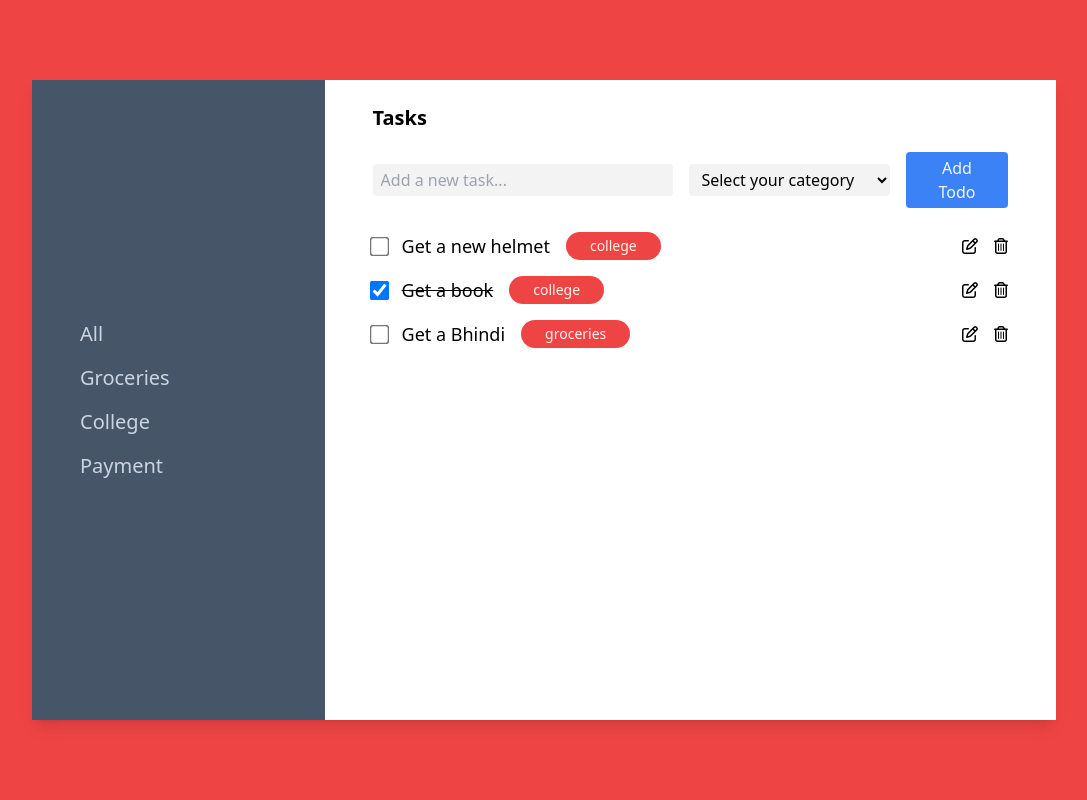
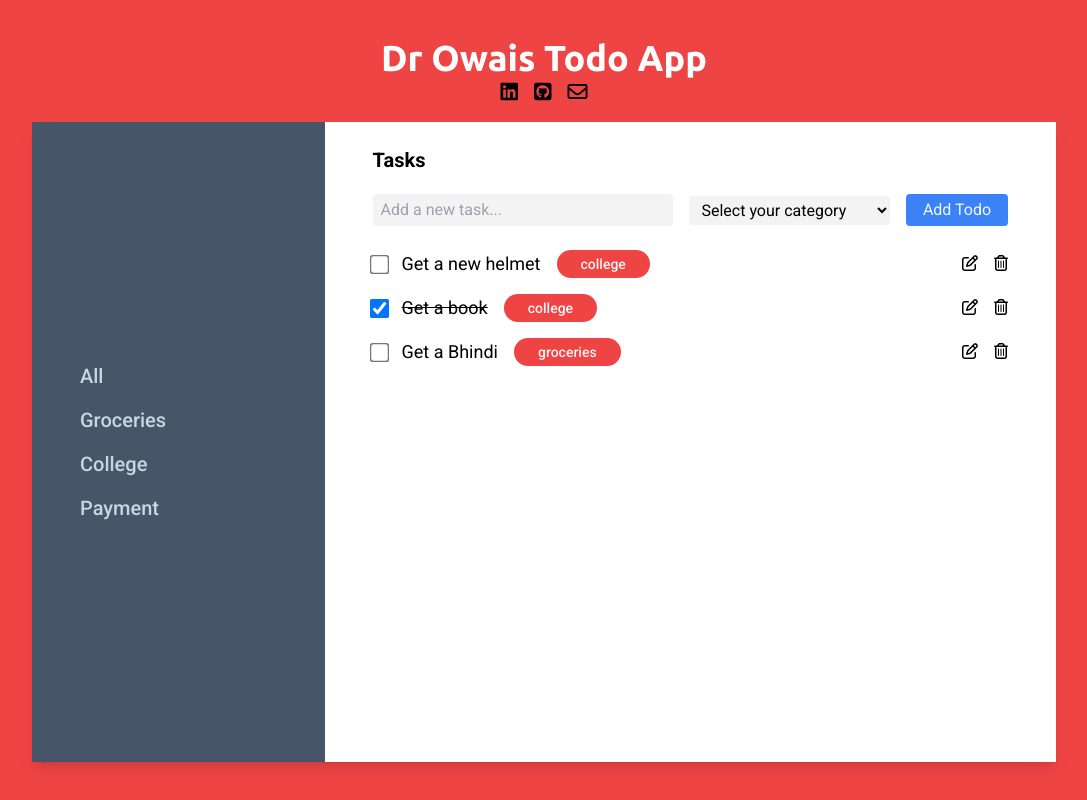
Before and after one commit to Owais-Sonija/odin-todo-list, a plain HTML site: page index.html in a window 1280 px wide. Shown: the whole page, without its empty margins (96-1183 px from the left). Drawn offline with nearby package versions, Linux system fonts and the light colour scheme.

Commit message:
Added Contact Details

```diff
--- a/index.html
+++ b/index.html
@@ -4,6 +4,7 @@
     <meta charset="UTF-8" />
     <meta name="viewport" content="width=device-width, initial-scale=1.0" />
     <title>Todo List App</title>
+    <script src="https://cdn.tailwindcss.com"></script>
     <link
       rel="stylesheet"
       href="https://cdnjs.cloudflare.com/ajax/libs/font-awesome/6.6.0/css/all.min.css"
@@ -11,13 +12,38 @@
       crossorigin="anonymous"
       referrerpolicy="no-referrer"
     />
-    <script src="https://cdn.tailwindcss.com"></script>
-  </head>
+    <link rel="preconnect" href="https://fonts.googleapis.com">
+<link rel="preconnect" href="https://fonts.gstatic.com" crossorigin>
+<link href="https://fonts.googleapis.com/css2?family=Roboto:ital,wght@0,100;0,300;0,400;0,500;0,700;0,900;1,100;1,300;1,400;1,500;1,700;1,900&display=swap" rel="stylesheet">
+<link rel="preconnect" href="https://fonts.googleapis.com">
+<link rel="preconnect" href="https://fonts.gstatic.com" crossorigin>
+<link href="https://fonts.googleapis.com/css2?family=Ubuntu:ital,wght@0,300;0,400;0,500;0,700;1,300;1,400;1,500;1,700&display=swap" rel="stylesheet">
+<script>
+  tailwind.config = {
+    theme: {
+      extend: {
+        fontFamily: {
+          roboto: ["Roboto", "sans-serif"],
+          ubuntu: ["Ubuntu", "sans-serif"],
+        },
+      },
+    },
+  };
+</script>
+</head>
   <body>
     <main>
       <div
-        class="page flex flex-col items-center justify-center min-h-screen bg-red-500"
+        class="page font-roboto flex flex-col gap-4 items-center justify-center min-h-screen bg-red-500"
       >
+      <div>
+        <h1 class="font-ubuntu text-4xl font-bold text-white">Dr Owais Todo App</h1>
+        <div class="flex items-center justify-center text-xl gap-4">
+          <span><a href="https://www.linkedin.com/in/owais-sonija/" target="_blank"><i class="fa-brands fa-linkedin"></i></a></span>
+          <span><a href="https://github.com/Owais-Sonija" target="_blank"><i class="fa-brands fa-square-github"></i></a></span>
+          <span><a href="mailto:mottomasterone@gmail.com"><i class="fa-regular fa-envelope"></i></a></span>
+        </div>
+      </div>
         <div class="container h-[80vh] w-[80vw] shadow-lg bg-white">
           <div
             class="grid_container grid grid-cols-7 grid-rows-1 w-full h-full"
```
